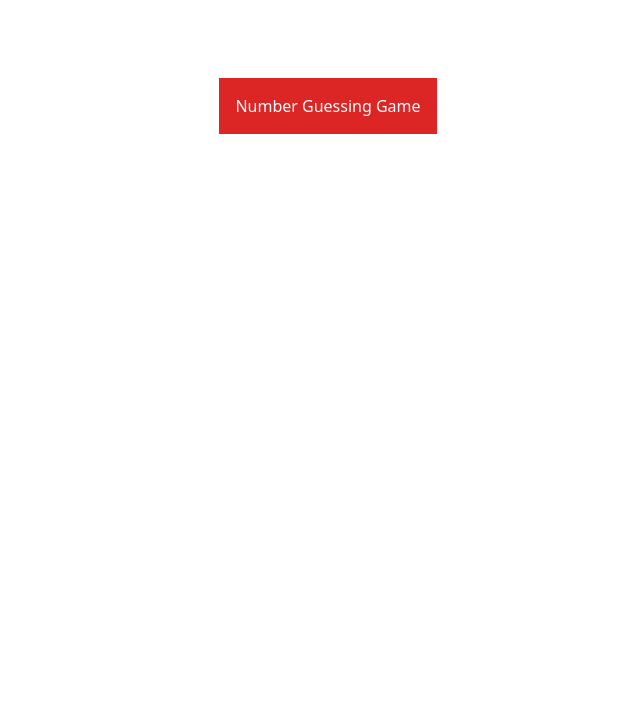
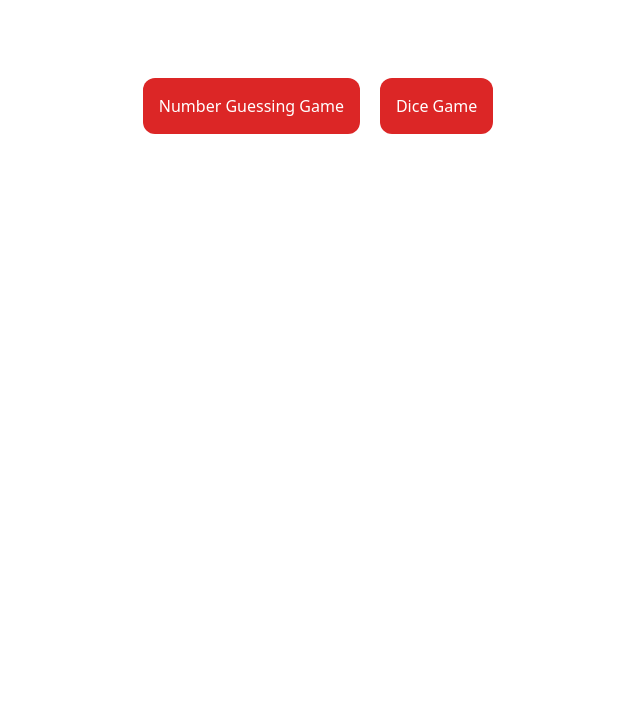
Before and after one commit to b-tekinli/js-workspace, a plain HTML site: page index.html in a window 1280 px wide. Shown: the part 94-800 px from the top of the page, without its empty margins (312-952 px from the left). Drawn offline with nearby package versions, Linux system fonts and the light colour scheme.

Commit message:
app2 added

```diff
--- a/index.html
+++ b/index.html
@@ -11,9 +11,16 @@
     <h1 class="flex justify-center mt-10 text-3xl font-bold">Javascript Applications</h1>
 
     <div class="applications flex justify-center items-center my-24">
-        <div class="app bg-red-600 p-4 text-white hover:bg-red-500">
-            <a href="/app/numberGuessingGame/index.html">
+        <!-- APP 1 -->
+        <div class="app bg-red-600 p-4 text-white rounded-xl hover:bg-red-500">
+            <a href="/app/NumberGuessingGame/index.html">
                 Number Guessing Game
+            </a>
+        </div>
+        <!-- APP 2 -->
+        <div class="app bg-red-600 p-4 mx-5 text-white rounded-xl hover:bg-red-500">
+            <a href="/app/DiceGame/index.html">
+                Dice Game
             </a>
         </div>
     </div>
```
